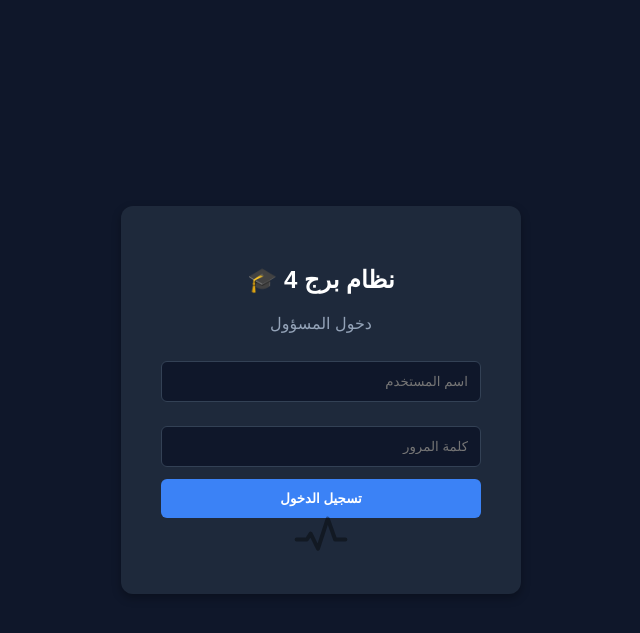
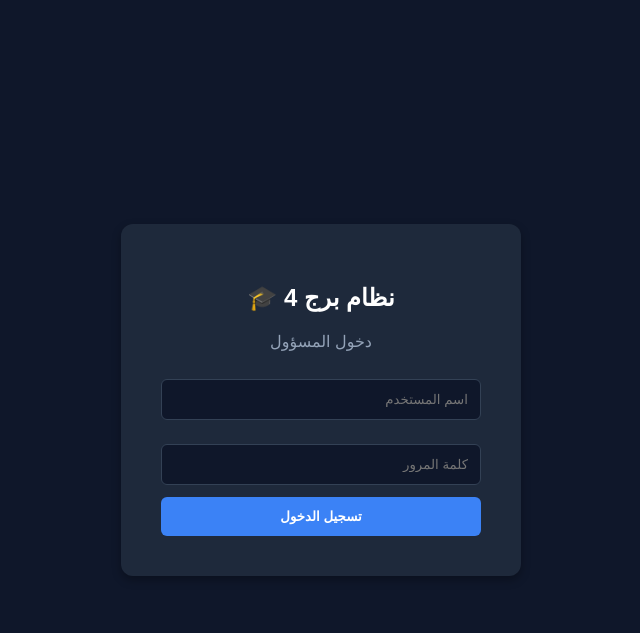
Before and after one commit to Karim90241-arch/school_system, a Flask app: page / in a window 1280 px wide. Shown: the top 633 px of the page, without its empty margins (319-959 px from the left). Run offline with Flask 3, Linux system fonts and the light colour scheme.

Commit message:
Remove SVG and styles from login.html
Removed SVG and associated styles from the login form.

```diff
--- a/templates/login.html
+++ b/templates/login.html
@@ -30,87 +30,6 @@
             <input type="text" name="username" placeholder="اسم المستخدم" required>
             <input type="password" name="password" placeholder="كلمة المرور" required>
             <button type="submit">تسجيل الدخول</button>
-        <svg
-  class="container"
-  x="0px"
-  y="0px"
-  viewBox="0 0 50 31.25"
-  height="31.25"
-  width="50"
-  preserveAspectRatio='xMidYMid meet'
->
-  <path
-    class="track"
-    stroke-width="4"
-    fill="none"
-    pathlength="100"
-    d="M0.625 21.5 h10.25 l3.75 -5.875 l7.375 15 l9.75 -30 l7.375 20.875 v0 h10.25"
-  />
-  <path
-    class="car"
-    stroke-width="4"
-    fill="none"
-    pathlength="100"
-    d="M0.625 21.5 h10.25 l3.75 -5.875 l7.375 15 l9.75 -30 l7.375 20.875 v0 h10.25"
-  />
-</svg>
-
-<style>
-  .container {
-    --uib-size: 45px;
-    --uib-color: black;
-    --uib-speed: 1.75s;
-    --uib-bg-opacity: .1;
-    height: 31.25px;
-    width: 50px;
-    transform-origin: center;
-    overflow: visible;
-  }
-
-  .car {
-    stroke: var(--uib-color);
-    stroke-dasharray: 100;
-    stroke-dashoffset: 0;
-    stroke-linecap: round;
-    stroke-linejoin: round;
-    animation:
-      travel var(--uib-speed) ease-in-out infinite,
-      fade var(--uib-speed) ease-out infinite;
-    will-change: stroke-dasharray, stroke-dashoffset;
-    transition: stroke 0.5s ease;
-  }
-
-  .track {
-    stroke-linecap: round;
-    stroke-linejoin: round;
-    stroke: var(--uib-color);
-    opacity: var(--uib-bg-opacity);
-  }
-
-  @keyframes travel {
-    0% {
-      stroke-dashoffset: 100;
-    }
-
-    75% {
-      stroke-dashoffset: 0;
-    }
-  }
-
-  @keyframes fade {
-    0% {
-      opacity: 0;
-    }
-
-    20%,
-    55% {
-      opacity: 1;
-    }
-
-    100% {
-      opacity: 0;
-    }
-  }
 </style>
 
         </form>
```
